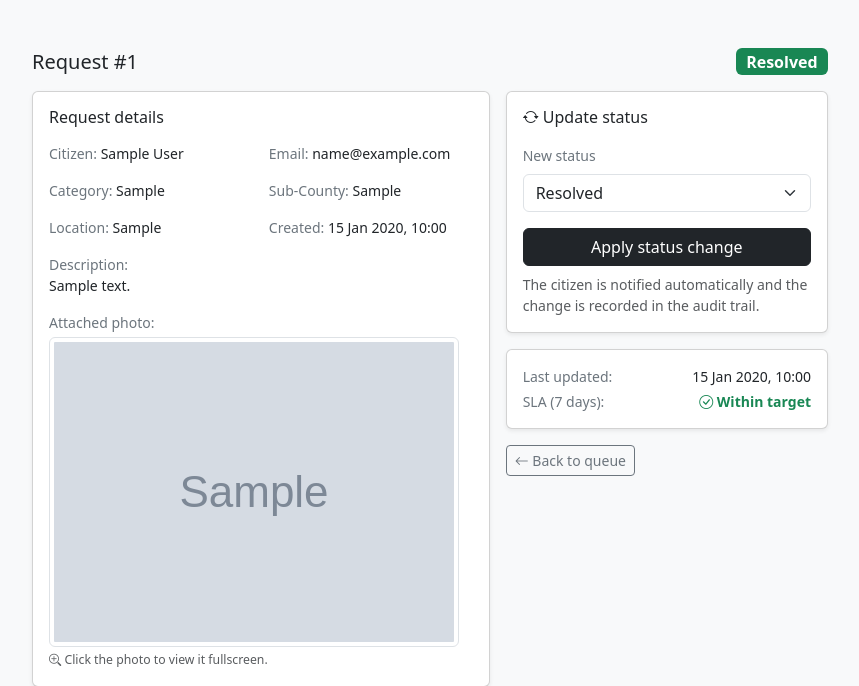
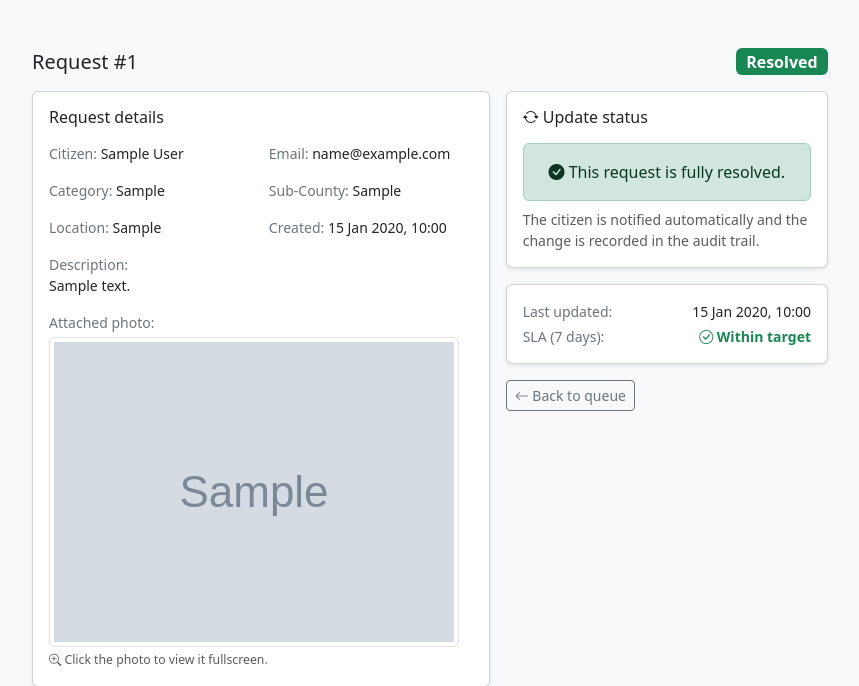
Before and after one commit to mrirrelevant254/psr-, a Flask app: page /admin/requests/1 in a window 1280 px wide. Shown: the top 686 px of the page, without its empty margins (210-1069 px from the left). Run offline with Flask 3, Linux system fonts and the light colour scheme; the visitor is signed in with stand-in values (Sample User, id 1); tables that the repository leaves empty hold one stand-in row (values such as "Sample post"); grey boxes marked "Sample" are stand-in pictures; some libraries are stand-ins or nearby versions.

Commit message:
Fix workflow: enforce one-way status progression

```diff
--- a/app/models.py
+++ b/app/models.py
@@ -1,18 +1,20 @@
 """Database models + workflow constants (single source of truth)."""
 from datetime import datetime, timedelta
-from werkzeug.security import generate_password_hash, check_password_hash
+
+from werkzeug.security import check_password_hash, generate_password_hash
 
 from app import db
 
 
 class RequestCategory:
     """The service categories a citizen can request."""
+    STREETLIGHT = "Streetlight"
     WATER = "Water"
+    GARBAGE = "Garbage"
     ROADS = "Roads"
-    SANITATION = "Sanitation"
-    HEALTH = "Health"
+    DRAINAGE = "Drainage"
     OTHER = "Other"
-    ALL = (WATER, ROADS, SANITATION, HEALTH, OTHER)
+    ALL = (STREETLIGHT, WATER, GARBAGE, ROADS, DRAINAGE, OTHER)
 
 
 class SubCounty:
@@ -62,6 +64,7 @@ class User(db.Model):
     def check_password(self, password: str) -> bool:
         """Verify a plain-text password against the stored hash."""
         return check_password_hash(self.password, password)
+
     def __repr__(self):
         return f"<User {self.email} (admin={self.is_admin})>"
 
@@ -75,10 +78,10 @@ class ServiceRequest(db.Model):
         db.Integer, db.ForeignKey("users.id"), nullable=False, index=True
     )
     category = db.Column(db.String(40), nullable=False)
-    sub_county = db.Column(db.String(20), nullable=False, index=True)  # Feature 8
+    sub_county = db.Column(db.String(20), nullable=False, index=True)
     location = db.Column(db.String(200), nullable=False)
     description = db.Column(db.Text, nullable=False)
-    image_filename = db.Column(db.String(255), nullable=True)  # optional photo
+    image_filename = db.Column(db.String(255), nullable=True)
     status = db.Column(db.String(20), nullable=False, default=RequestStatus.PENDING)
     created_at = db.Column(db.DateTime, nullable=False, default=datetime.utcnow)
     updated_at = db.Column(
@@ -99,6 +102,17 @@ class ServiceRequest(db.Model):
         return datetime.utcnow() > self.created_at + timedelta(
             days=RequestStatus.SLA_DAYS
         )
+
+    @property
+    def next_status(self):
+        """Get the next valid status in the workflow (Pending -> In Progress -> Resolved)."""
+        try:
+            current_index = RequestStatus.ORDER.index(self.status)
+            if current_index + 1 < len(RequestStatus.ORDER):
+                return RequestStatus.ORDER[current_index + 1]
+        except ValueError:
+            pass
+        return None
 
     def __repr__(self):
         return f"<ServiceRequest #{self.id} [{self.status}]>"
--- a/app/templates/admin/request_detail.html
+++ b/app/templates/admin/request_detail.html
@@ -64,19 +64,27 @@
 
     {#- RIGHT column: status workflow + SLA summary -#}
     <div class="col-lg-5">
+
+      {#- NEW: Enforced Workflow Button -#}
       <div class="card shadow-sm"><div class="card-body">
         <h2 class="h6 mb-3"><i class="bi bi-arrow-repeat"></i> Update status</h2>
-        <form method="post" action="{{ url_for('admin.update_status', request_id=req.id) }}">
-          <div class="mb-3">
-            <label class="form-label small text-secondary">New status</label>
-            <select name="status" class="form-select">
-              {% for s in statuses %}
-                <option value="{{ s }}" {% if s == req.status %}selected{% endif %}>{{ s }}</option>
-              {% endfor %}
-            </select>
+
+        {% if req.next_status %}
+          <form method="post" action="{{ url_for('admin.update_status', request_id=req.id) }}">
+            {#- Hidden input ensures the admin can only advance to the exact next step -#}
+            <input type="hidden" name="status" value="{{ req.next_status }}">
+            <div class="d-grid">
+              <button class="btn btn-dark btn-lg">
+                <i class="bi bi-arrow-right-circle"></i> Advance to {{ req.next_status }}
+              </button>
+            </div>
+          </form>
+        {% else %}
+          <div class="alert alert-success mb-0 text-center">
+            <i class="bi bi-check-circle-fill"></i> This request is fully resolved.
           </div>
-          <button class="btn btn-dark w-100">Apply status change</button>
-        </form>
+        {% endif %}
+
         <div class="form-text mt-2">
           The citizen is notified automatically and the change is recorded in the audit trail.
         </div>
```
